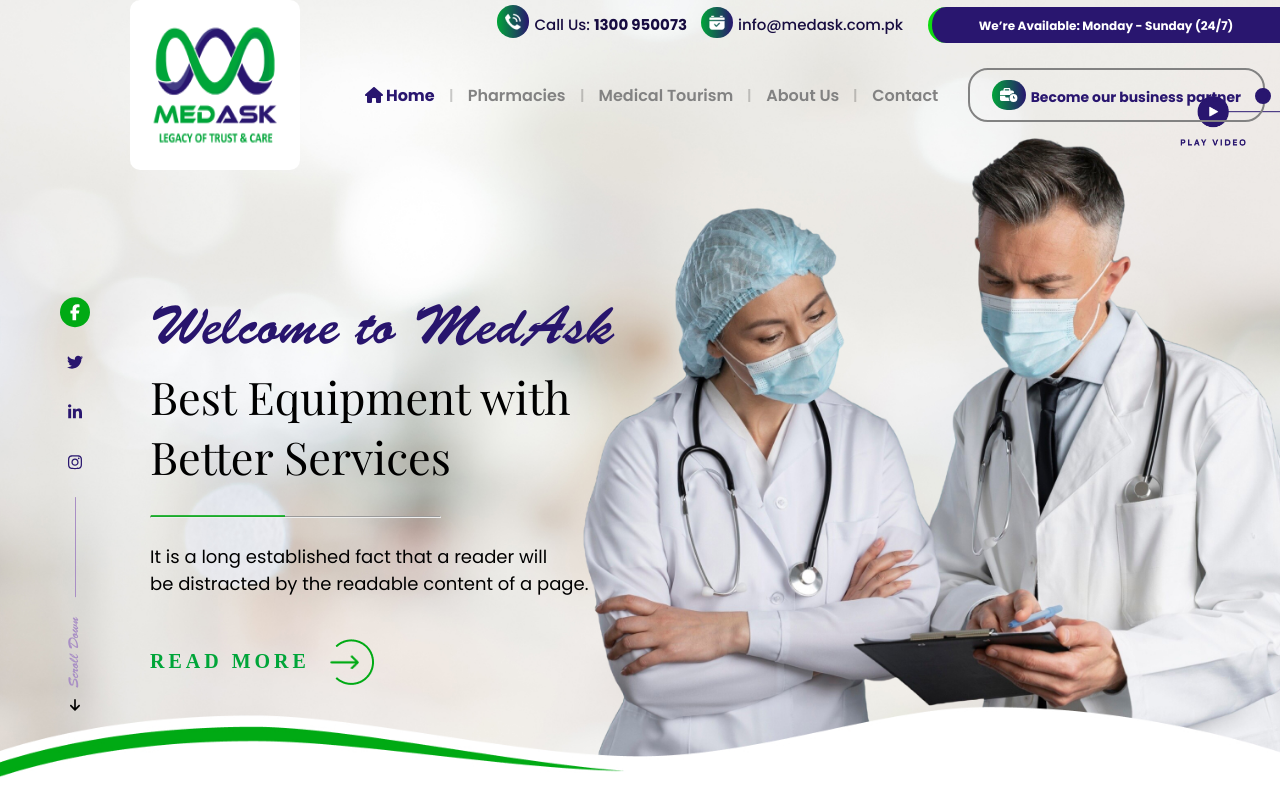
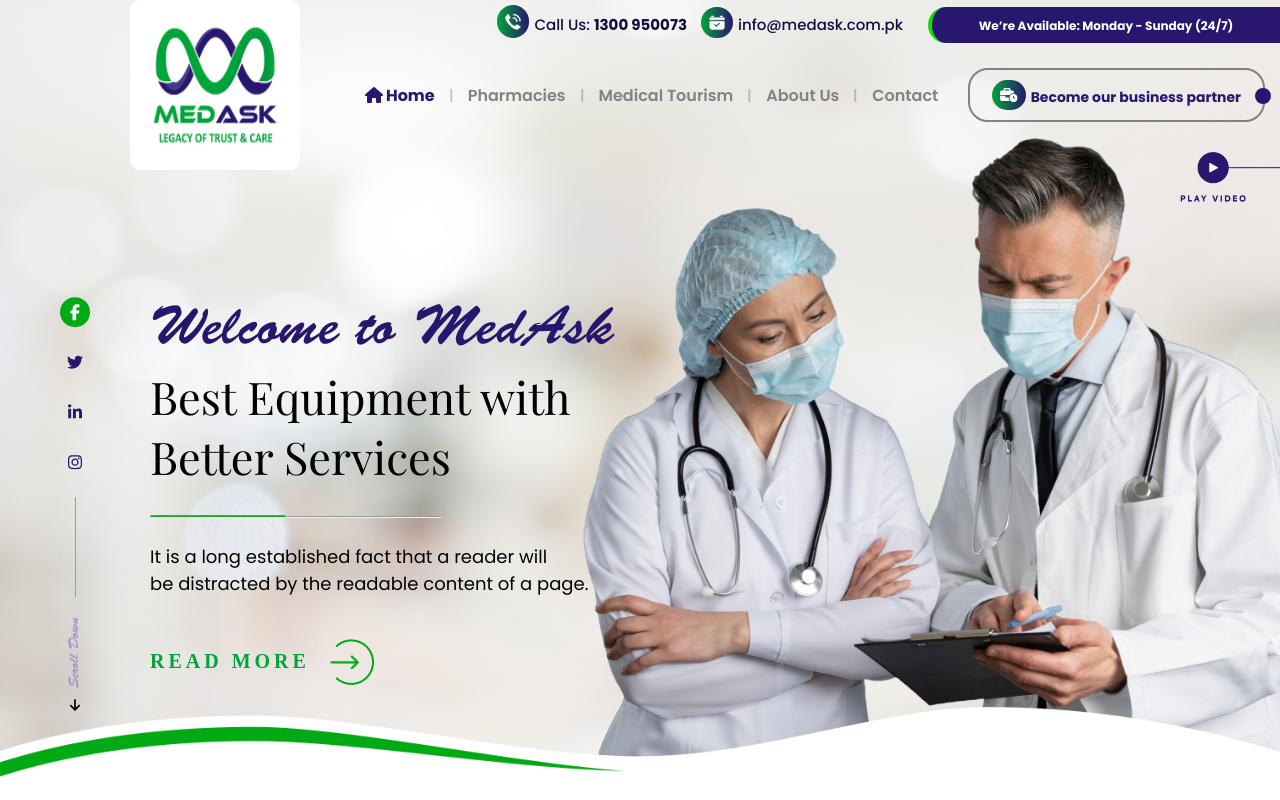
Before and after one commit to mussawir/medask, a React (Create React App) app: page / in a window 1280 px wide. Shown: the top 800 px of the page. Built offline with nearby package versions, Linux system fonts and the light colour scheme; a web font is replaced by a local one.

Commit message:
other page fixes

```diff
--- a/src/components/Header.css
+++ b/src/components/Header.css
@@ -792,7 +792,7 @@
     .icon2 {
         position: absolute;
         right: 0%;
-        top: 12%;
+        top: 19%;
         width: 120px;
     }
 }
@@ -801,7 +801,7 @@
     .icon2 {
         position: absolute;
         right: 0%;
-        top: 12%;
+        top: 19%;
         width: 100px;
     }
 }
```
Also changed, not shown: src/App.css.
